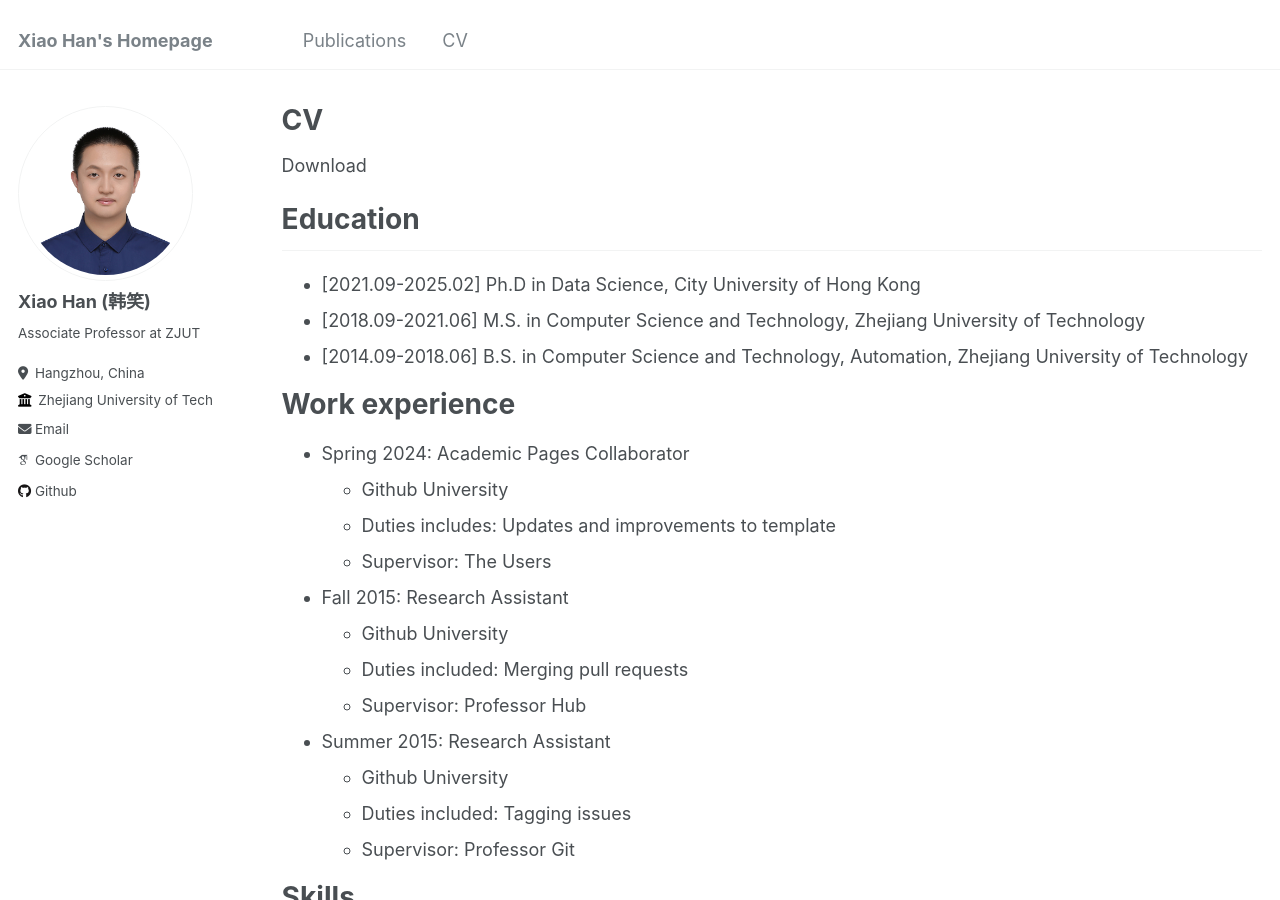
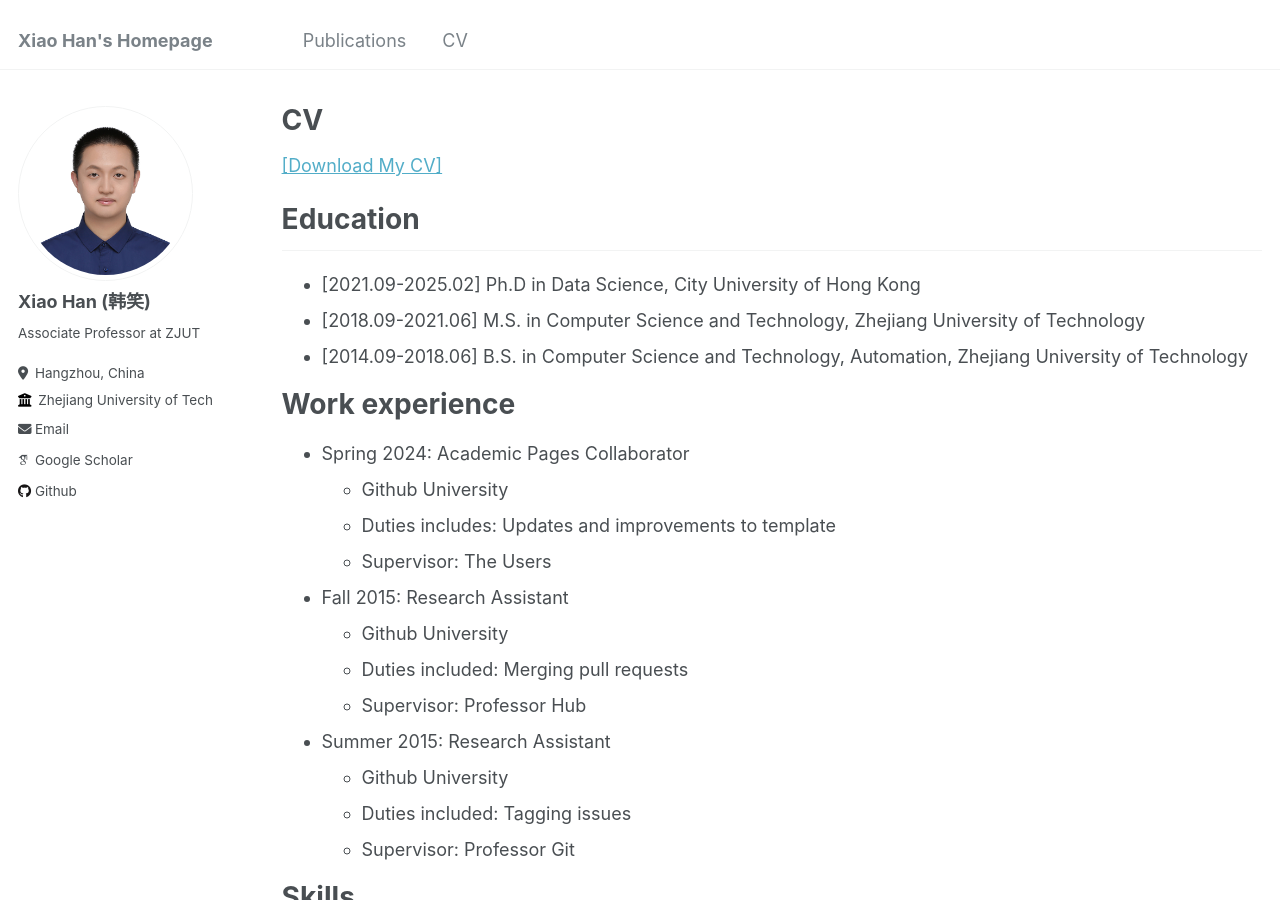
Before and after one commit to hahahenha/hahahenha.github.io, a Jekyll site: the page built from _pages/cv.md, in a window 1280 px wide and 900 px high. Built offline with Jekyll 4.4.1, drawn with Linux system fonts in a browser that asks for light colours; some web fonts are replaced.

Commit message:
Update cv.md

```diff
--- a/_pages/cv.md
+++ b/_pages/cv.md
@@ -5,7 +5,7 @@ permalink: /cv/
 author_profile: true
 ---
 
-Download
+<a target="_blank" rel="noopener" href="https://www.hahahenha.net/static/CV/CV_HX.pdf">[Download My CV]</a>
 
 {% include base_path %}
 
```
